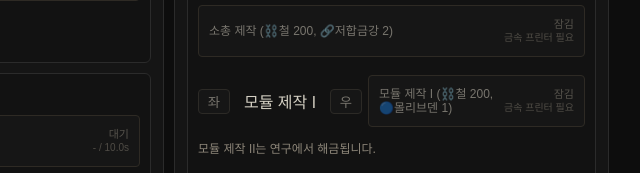
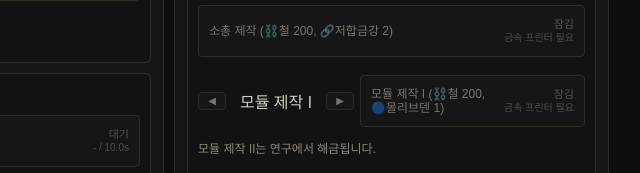
Before and after one commit to nayouta47/morning, a website built with Vite: page index.html in a window 1280 px wide. Shown: the part 828-1001 px from the top of the page, 471-1111 px from the left. Built offline with nearby package versions, Linux system fonts and the light colour scheme.

Commit message:
ui: switch module tier stepper to triangle icon buttons

```diff
--- a/src/style.css
+++ b/src/style.css
@@ -161,8 +161,12 @@
 }
 
 .craft-tier-btn {
-  min-width: 32px;
-  padding: 2px 6px;
+  margin: 0;
+  min-height: 0;
+  min-width: 28px;
+  padding: 3px 0;
+  font-size: 10px;
+  line-height: 1;
 }
 
 .module-craft-tier-label {
--- a/src/ui/panels/basePanel.ts
+++ b/src/ui/panels/basePanel.ts
@@ -236,7 +236,7 @@
   const canSelectTierII = state.upgrades.moduleCraftingII
   const tierLabel = getModuleCraftTierLabel(tier)
   const lockedHint = !canSelectTierII ? '<p class="hint" id="module-craft-tier-hint">모듈 제작 II는 연구에서 해금됩니다.</p>' : ''
-  return `<div class="module-craft-row"><div class="module-craft-tier-switch" aria-label="모듈 제작 티어 선택"><button id="module-craft-tier-prev" class="craft-tier-btn" aria-label="이전 모듈 제작 티어" ${tier <= 1 ? 'disabled' : ''}>좌</button><span id="module-craft-tier-label" class="module-craft-tier-label">${tierLabel}</span><button id="module-craft-tier-next" class="craft-tier-btn" aria-label="다음 모듈 제작 티어" ${tier >= 2 || !canSelectTierII ? 'disabled' : ''}>우</button></div>${renderGaugeButton('craft-module', `${tierLabel} (${formatCost(getCraftRecipeCost(state, 'module'))})`, '모듈 제작', moduleView)}</div>${lockedHint}`
+  return `<div class="module-craft-row"><div class="module-craft-tier-switch" aria-label="모듈 제작 티어 선택"><button id="module-craft-tier-prev" class="craft-tier-btn" aria-label="이전 모듈 제작 티어" ${tier <= 1 ? 'disabled' : ''}>◀</button><span id="module-craft-tier-label" class="module-craft-tier-label">${tierLabel}</span><button id="module-craft-tier-next" class="craft-tier-btn" aria-label="다음 모듈 제작 티어" ${tier >= 2 || !canSelectTierII ? 'disabled' : ''}>▶</button></div>${renderGaugeButton('craft-module', `${tierLabel} (${formatCost(getCraftRecipeCost(state, 'module'))})`, '모듈 제작', moduleView)}</div>${lockedHint}`
 }
 
 export function renderCraftActions(state: GameState): string {
```
